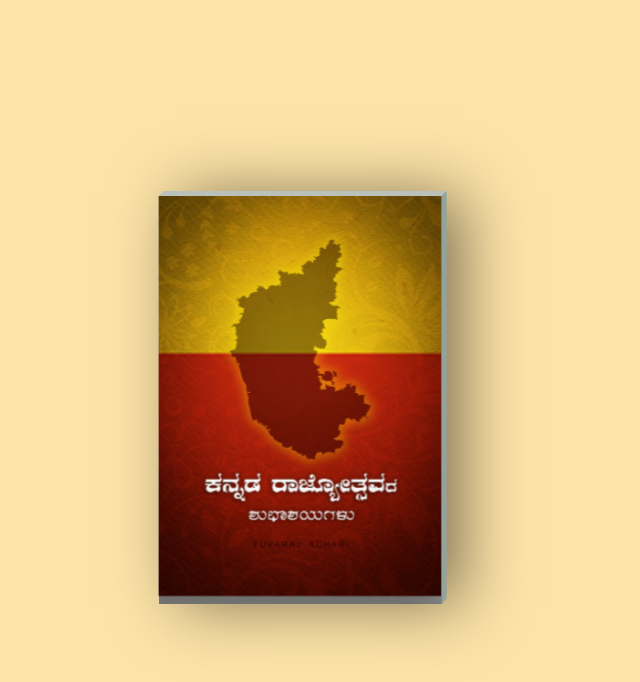
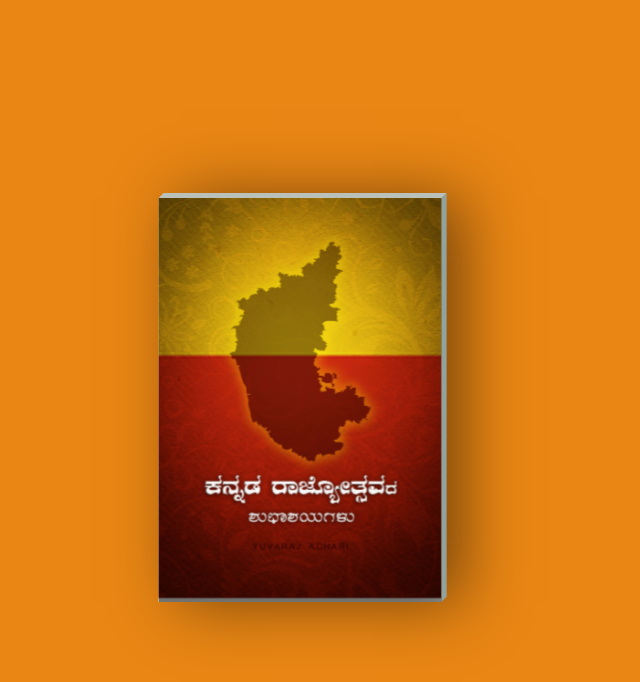
Before and after one commit to gouthamiksgautami-droid/greetings, a plain HTML site: page index.html in a window 1280 px wide. Shown: the whole page, without its empty margins (340-980 px from the left). Drawn offline with Linux system fonts and the light colour scheme.

Commit message:
changed font and color

```diff
--- a/styles.css
+++ b/styles.css
@@ -2,8 +2,8 @@
 @import url('https://fonts.googleapis.com/css?family=Amatic+SC');
 
 body {
-    font-family: 'Indie Flower', cursive !important;
-    background: #FDE3A7;
+    font-family: 'Roboto Mono', cursive !important;
+    background: rgb(233, 134, 20);
     margin: 0;
     padding: 0;
 }
```
